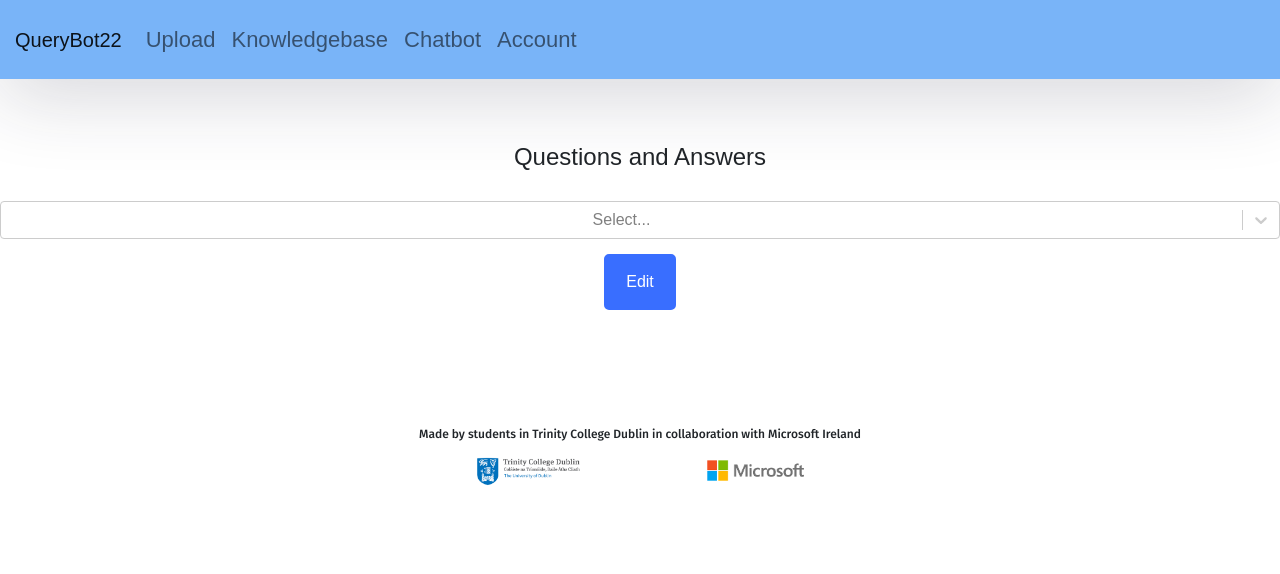
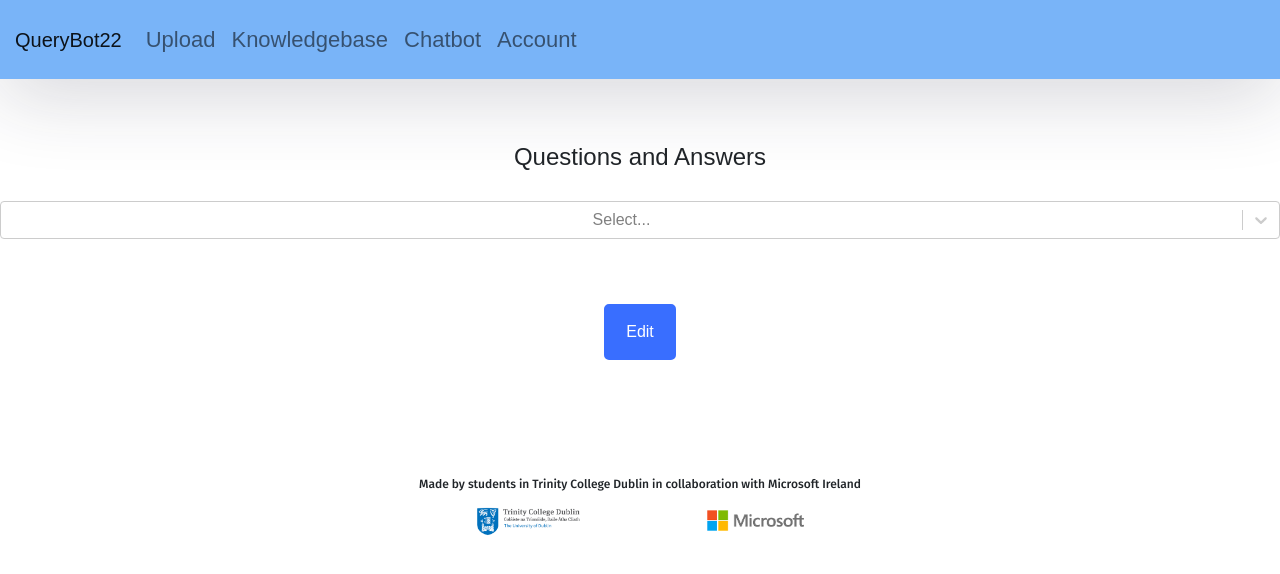
Before and after one commit to hollymcevoy/Sweng-2022, a React (Create React App) app in the folder front/: page /knowledgebase in a window 1280 px wide. Shown: the top 574 px of the page. Built offline with nearby package versions, Linux system fonts and the light colour scheme.

Commit message:
QnA margin fix

```diff
--- a/front/src/App.css
+++ b/front/src/App.css
@@ -49,5 +49,10 @@
 .Chatbot{
   padding-top: 100px;
   text-align: center;
+}
+
+.Accordion{
+  padding-top: 50px;
+  text-align: center;
 
 }
```
Also changed, not shown: 1 other file (tests, documents, lock files or other folders).
